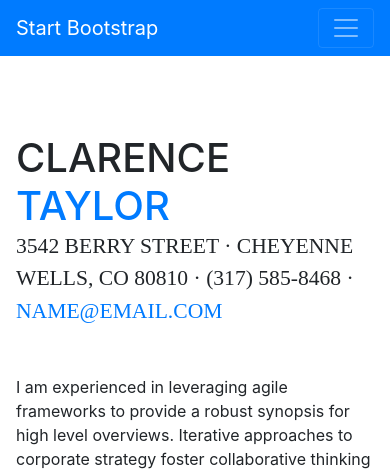
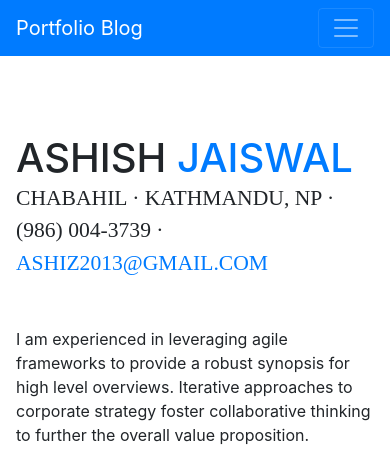
Before and after one commit to asheeshcric/asheeshcric.github.io, a website with bundled scripts: page index.html in a window 390 px wide. Shown: the top 473 px of the page. Built offline with nearby package versions, Linux system fonts and the light colour scheme; a web font is replaced by a local one.

Commit message:
[EDITED] The About page

```diff
--- a/index.html
+++ b/index.html
@@ -8,7 +8,7 @@
     <meta name="description" content="">
     <meta name="author" content="">
 
-    <title>Resume - Start Bootstrap Theme</title>
+    <title>Ashish Jaiswal - Portfolio</title>
 
     <!-- Bootstrap core CSS -->
     <link href="vendor/bootstrap/css/bootstrap.min.css" rel="stylesheet">
@@ -29,7 +29,7 @@
 
     <nav class="navbar navbar-expand-lg navbar-dark bg-primary fixed-top" id="sideNav">
       <a class="navbar-brand js-scroll-trigger" href="#page-top">
-        <span class="d-block d-lg-none">Start Bootstrap</span>
+        <span class="d-block d-lg-none">Portfolio Blog</span>
         <span class="d-none d-lg-block">
           <img class="img-fluid img-profile rounded-circle mx-auto mb-2" src="img/profile.jpg" alt="">
         </span>
@@ -65,16 +65,16 @@
 
       <section class="resume-section p-3 p-lg-5 d-flex d-column" id="about">
         <div class="my-auto">
-          <h1 class="mb-0">Clarence
-            <span class="text-primary">Taylor</span>
+          <h1 class="mb-0">Ashish
+            <span class="text-primary">Jaiswal</span>
           </h1>
-          <div class="subheading mb-5">3542 Berry Street · Cheyenne Wells, CO 80810 · (317) 585-8468 ·
-            <a href="mailto:name@email.com">name@email.com</a>
+          <div class="subheading mb-5">Chabahil · Kathmandu, NP · (986) 004-3739 ·
+            <a href="mailto:ashiz2013@gmail.com">ashiz2013@gmail.com</a>
           </div>
           <p class="mb-5">I am experienced in leveraging agile frameworks to provide a robust synopsis for high level overviews. Iterative approaches to corporate strategy foster collaborative thinking to further the overall value proposition.</p>
           <ul class="list-inline list-social-icons mb-0">
             <li class="list-inline-item">
-              <a href="#">
+              <a href="https://facebook.com/asheeshcric">
                 <span class="fa-stack fa-lg">
                   <i class="fa fa-circle fa-stack-2x"></i>
                   <i class="fa fa-facebook fa-stack-1x fa-inverse"></i>
```
Also changed, not shown: img/profile.jpg.
